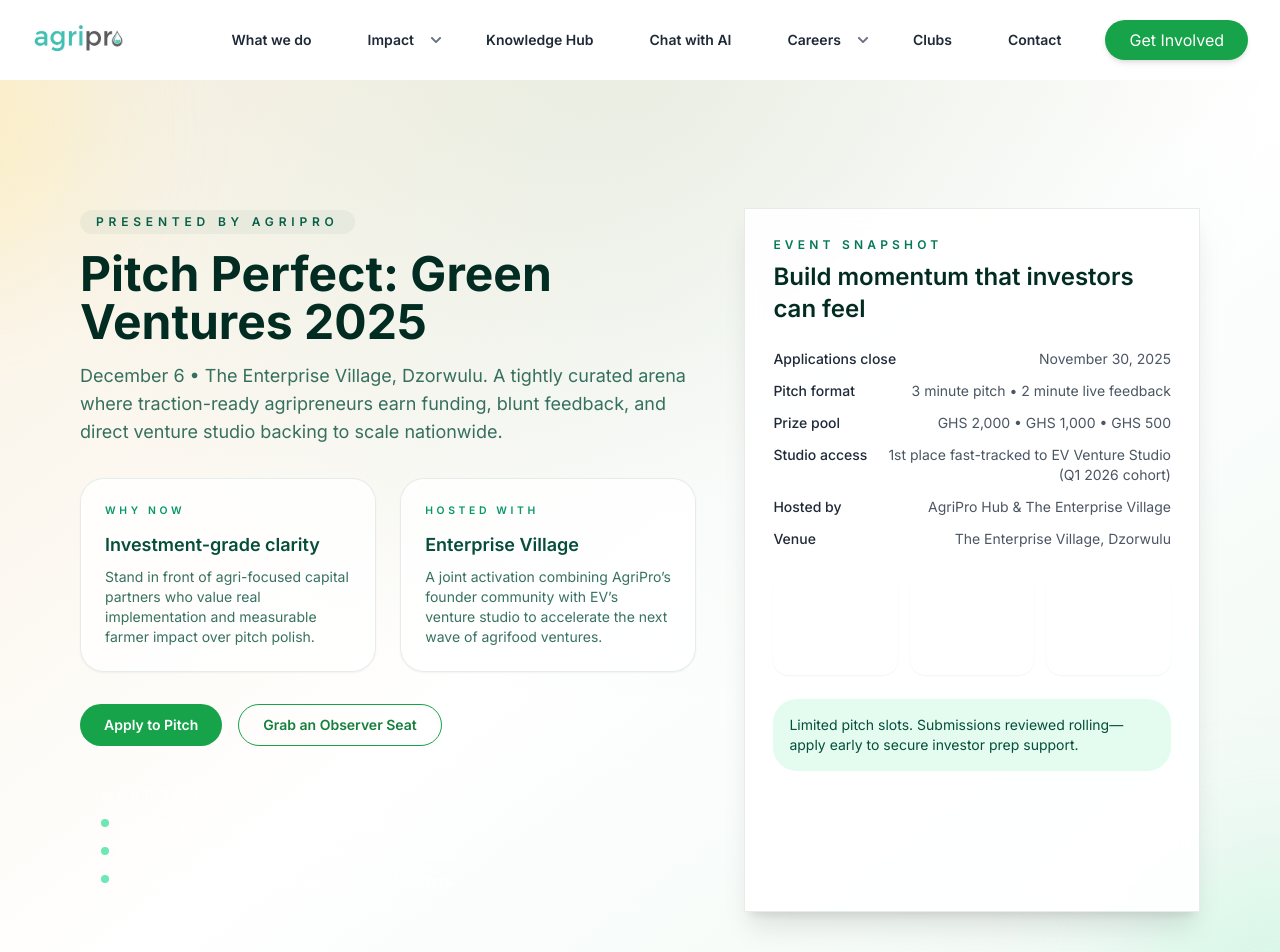
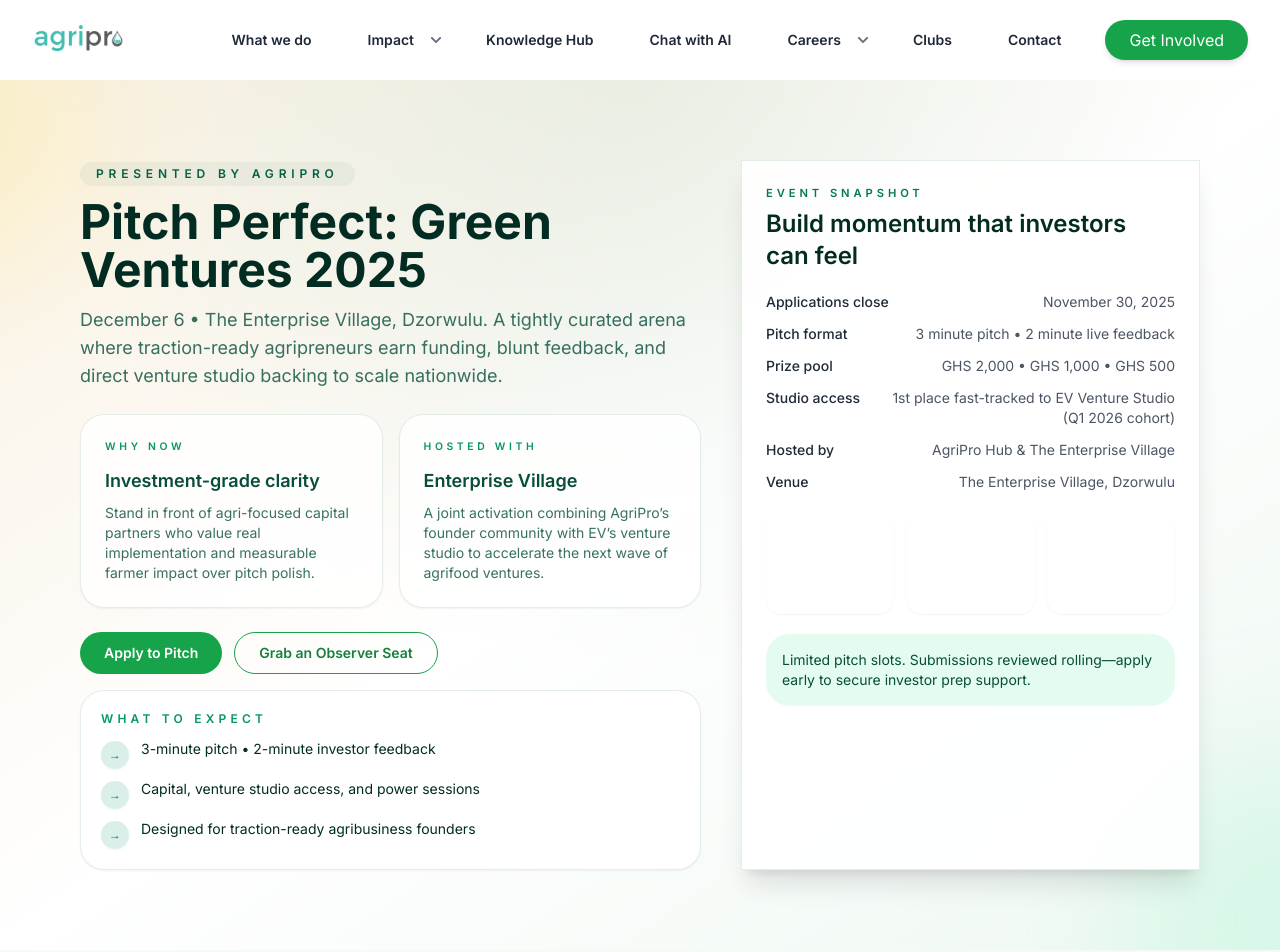
Before and after one commit to buzzedison/agripro, a Next.js app: page /pitchperfect in a window 1280 px wide. Shown: the top 952 px of the page. Built offline with nearby package versions, Linux system fonts and the light colour scheme.

Commit message:
pitch date

```diff
--- a/app/pitchperfect/page.tsx
+++ b/app/pitchperfect/page.tsx
@@ -10,7 +10,6 @@
 }
 
 const applyLink = 'https://airtable.com/app7rzeBLQmXIiBQ5/pagnDZiIp3GmyAPK0/form'
-const attendLink = 'https://www.theenterprisevillage.com/events/pitchperfect'
 
 const faqs = [
   {
@@ -171,9 +170,9 @@
           <div className="absolute bottom-[-8rem] right-[-10rem] h-80 w-80 rounded-full bg-emerald-200/30 blur-3xl" />
           <div className="absolute inset-0 bg-[radial-gradient(circle_at_top,_rgba(12,115,60,0.08),_transparent_55%)]" />
         </div>
-        <div className="relative z-10 mx-auto grid max-w-6xl grid-cols-1 gap-12 px-4 py-24 lg:grid-cols-[minmax(0,1.15fr)_minmax(0,0.85fr)] lg:py-32">
-          <div className="space-y-8">
-            <div className="space-y-4">
+        <div className="relative z-10 mx-auto grid max-w-6xl grid-cols-1 gap-10 px-4 py-16 lg:grid-cols-[minmax(0,1.15fr)_minmax(0,0.85fr)] lg:py-20">
+          <div className="space-y-6">
+            <div className="space-y-3">
               <span className="inline-flex items-center gap-2 rounded-full bg-emerald-900/5 px-4 py-1 text-xs font-semibold uppercase tracking-[0.4em] text-emerald-800">
                 Presented by AgriPro
               </span>
@@ -184,7 +183,7 @@
                 December 6 • The Enterprise Village, Dzorwulu. A tightly curated arena where traction-ready agripreneurs earn funding, blunt feedback, and direct venture studio backing to scale nationwide.
               </p>
             </div>
-            <div className="grid gap-6 md:grid-cols-2">
+            <div className="grid gap-4 md:grid-cols-2">
               <HeroInfoCard
                 eyebrow="Why now"
                 title="Investment-grade clarity"
@@ -196,22 +195,22 @@
                 copy="A joint activation combining AgriPro’s founder community with EV’s venture studio to accelerate the next wave of agrifood ventures."
               />
             </div>
-            <div className="space-y-5">
-              <div className="flex flex-wrap gap-4">
+            <div className="space-y-4">
+              <div className="flex flex-wrap gap-3">
                 <CTAButton href={applyLink} variant="primary">
                   Apply to Pitch
                 </CTAButton>
-                <CTAButton href={attendLink} variant="outline">
+                <CTAButton href={applyLink} variant="outline">
                   Grab an Observer Seat
                 </CTAButton>
               </div>
               <HeroChecklist />
             </div>
           </div>
-          <div className="space-y-6 rounded-4xl border border-emerald-900/10 bg-white/90 p-7 shadow-xl backdrop-blur">
-            <div className="space-y-2">
-              <p className="text-xs font-semibold uppercase tracking-[0.35em] text-emerald-700">Event Snapshot</p>
-              <h2 className="text-2xl font-semibold text-emerald-950">Build momentum that investors can feel</h2>
+          <div className="space-y-5 rounded-4xl border border-emerald-900/10 bg-white/90 p-6 shadow-xl backdrop-blur">
+            <div className="space-y-1.5">
+              <p className="text-[0.7rem] font-semibold uppercase tracking-[0.35em] text-emerald-700">Event Snapshot</p>
+              <h2 className="text-xl font-semibold text-emerald-950 md:text-2xl">Build momentum that investors can feel</h2>
             </div>
             <dl className="space-y-3 text-sm text-gray-700">
               <SnapshotRow label="Applications close" value="November 30, 2025" />
@@ -385,7 +384,7 @@
             <CTAButton href={applyLink} variant="primary">
               Apply to Pitch
             </CTAButton>
-            <CTAButton href={attendLink} variant="outline">
+            <CTAButton href={applyLink} variant="outline">
               Attend &amp; Learn
             </CTAButton>
           </div>
@@ -439,13 +438,18 @@
     'Designed for traction-ready agribusiness founders',
   ]
   return (
-    <div className="rounded-3xl border border-white/20 bg-white/10 p-5 text-sm text-white/80">
-      <p className="text-xs font-semibold uppercase tracking-[0.35em] text-white/70">What to expect</p>
-      <ul className="mt-3 space-y-2">
+    <div className="rounded-3xl border border-emerald-900/10 bg-white p-5 text-sm text-emerald-900 shadow-sm">
+      <p className="text-xs font-semibold uppercase tracking-[0.35em] text-emerald-600">What to expect</p>
+      <ul className="mt-3 space-y-2.5">
         {points.map((point) => (
-          <li key={point} className="flex items-start gap-2">
-            <span className="mt-1 h-2 w-2 rounded-full bg-emerald-300" aria-hidden />
-            <span>{point}</span>
+          <li key={point} className="flex items-start gap-3">
+            <span
+              className="mt-0.5 inline-flex h-7 w-7 items-center justify-center rounded-full bg-emerald-600/15 text-xs font-semibold text-emerald-700 shadow-sm"
+              aria-hidden
+            >
+              →
+            </span>
+            <span className="leading-snug text-emerald-950">{point}</span>
           </li>
         ))}
       </ul>
```
